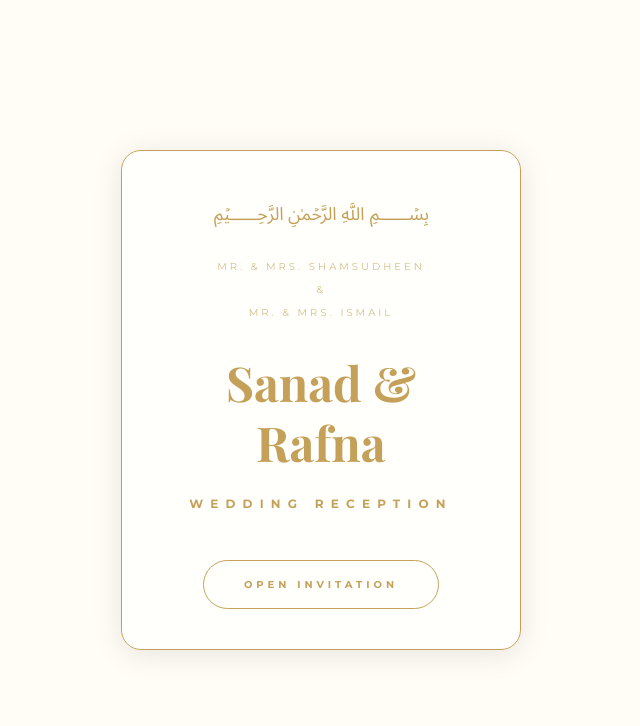
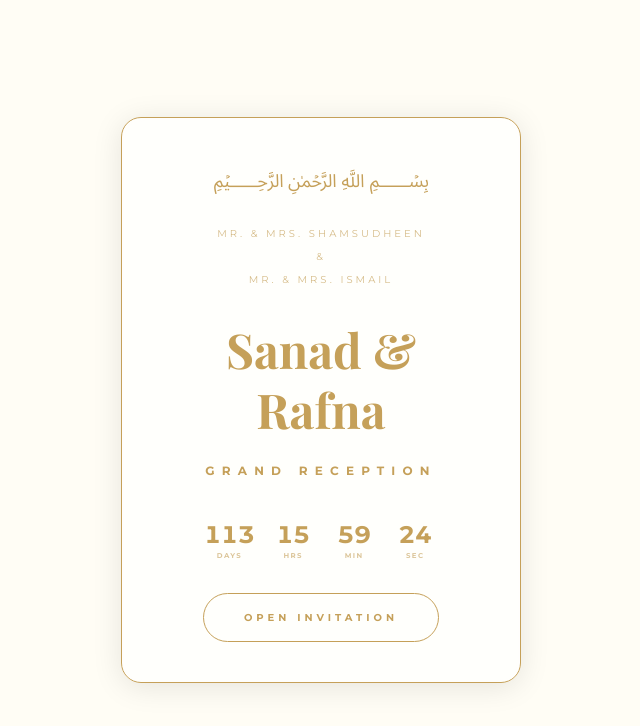
Before and after one commit to SahilVellathur/sanad-and-rafna-wedding-, a React (Vite) app: page / in a window 1280 px wide. Shown: the top 726 px of the page, without its empty margins (319-959 px from the left). Built offline with nearby package versions, Linux system fonts and the light colour scheme; a web font is replaced by a local one.

Commit message:
Restoration: Live Countdown and Royal Glass UI

```diff
--- a/src/App.jsx
+++ b/src/App.jsx
@@ -1,6 +1,36 @@
 import React, { useState, useEffect } from 'react';
 import { motion, AnimatePresence } from 'framer-motion';
 import { MapPin, Calendar, Clock, Check, Volume2, VolumeX, Heart, Info, Send, ChevronRight } from 'lucide-react';
+
+const WEDDING_DATE = new Date('2026-08-14T10:30:00');
+
+// --- Custom Hooks ---
+
+const useCountdown = (targetDate) => {
+  const [timeLeft, setTimeLeft] = useState({ days: 0, hours: 0, minutes: 0, seconds: 0 });
+
+  useEffect(() => {
+    const timer = setInterval(() => {
+      const now = new Date();
+      const difference = targetDate - now;
+
+      if (difference <= 0) {
+        clearInterval(timer);
+      } else {
+        setTimeLeft({
+          days: Math.floor(difference / (1000 * 60 * 60 * 24)),
+          hours: Math.floor((difference / (1000 * 60 * 60)) % 24),
+          minutes: Math.floor((difference / 1000 / 60) % 60),
+          seconds: Math.floor((difference / 1000) % 60),
+        });
+      }
+    }, 1000);
+
+    return () => clearInterval(timer);
+  }, [targetDate]);
+
+  return timeLeft;
+};
 
 // --- Custom Components ---
 
@@ -20,6 +50,25 @@ const AnimatedText = ({ text, className = "", delay = 0 }) => (
     {text}
   </motion.div>
 );
+
+const CountdownTimer = ({ targetDate }) => {
+  const { days, hours, minutes, seconds } = useCountdown(targetDate);
+  return (
+    <div className="flex gap-4 text-[#C5A059] font-montserrat mb-8">
+      {[
+        { label: 'Days', value: days },
+        { label: 'Hrs', value: hours },
+        { label: 'Min', value: minutes },
+        { label: 'Sec', value: seconds }
+      ].map((item, idx) => (
+        <div key={idx} className="flex flex-col items-center min-w-[45px]">
+          <span className="text-2xl font-bold tabular-nums">{String(item.value).padStart(2, '0')}</span>
+          <span className="text-[7px] uppercase tracking-[0.2em] opacity-60 font-bold">{item.label}</span>
+        </div>
+      ))}
+    </div>
+  );
+};
 
 const NextButton = ({ onClick, text = "NEXT" }) => (
   <motion.button
@@ -51,9 +100,11 @@ const StationeryLanding = ({ onOpen }) => (
         Sanad & Rafna
       </h1>
 
-      <p className="text-[#C5A059] text-[10px] md:text-xs tracking-[0.6em] uppercase mb-12 font-montserrat font-bold">
-        WEDDING RECEPTION
+      <p className="text-[#C5A059] text-[10px] md:text-xs tracking-[0.6em] uppercase mb-10 font-montserrat font-bold">
+        GRAND RECEPTION
       </p>
+
+      <CountdownTimer targetDate={WEDDING_DATE} />
 
       <button
         onClick={onOpen}
```
